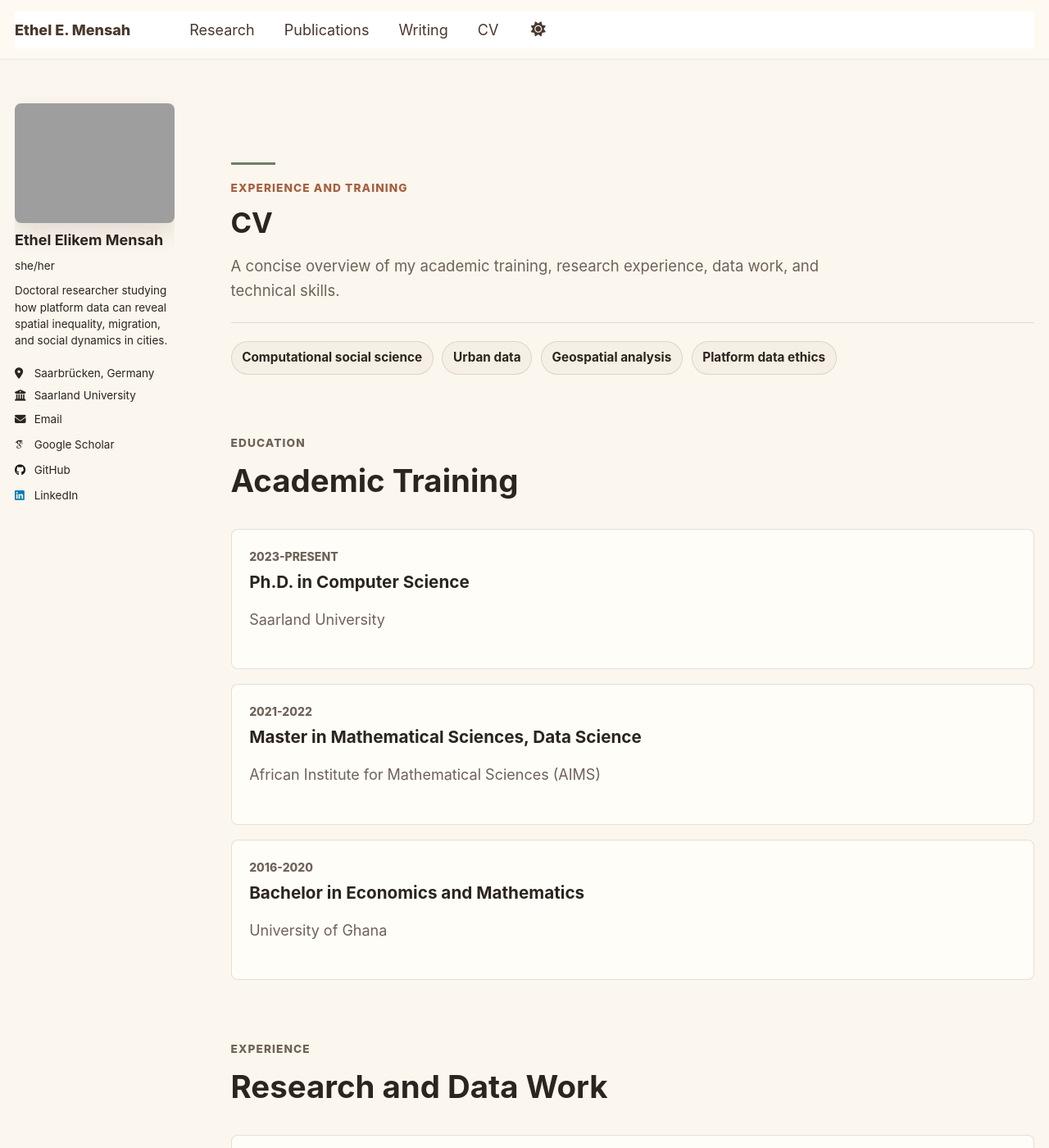
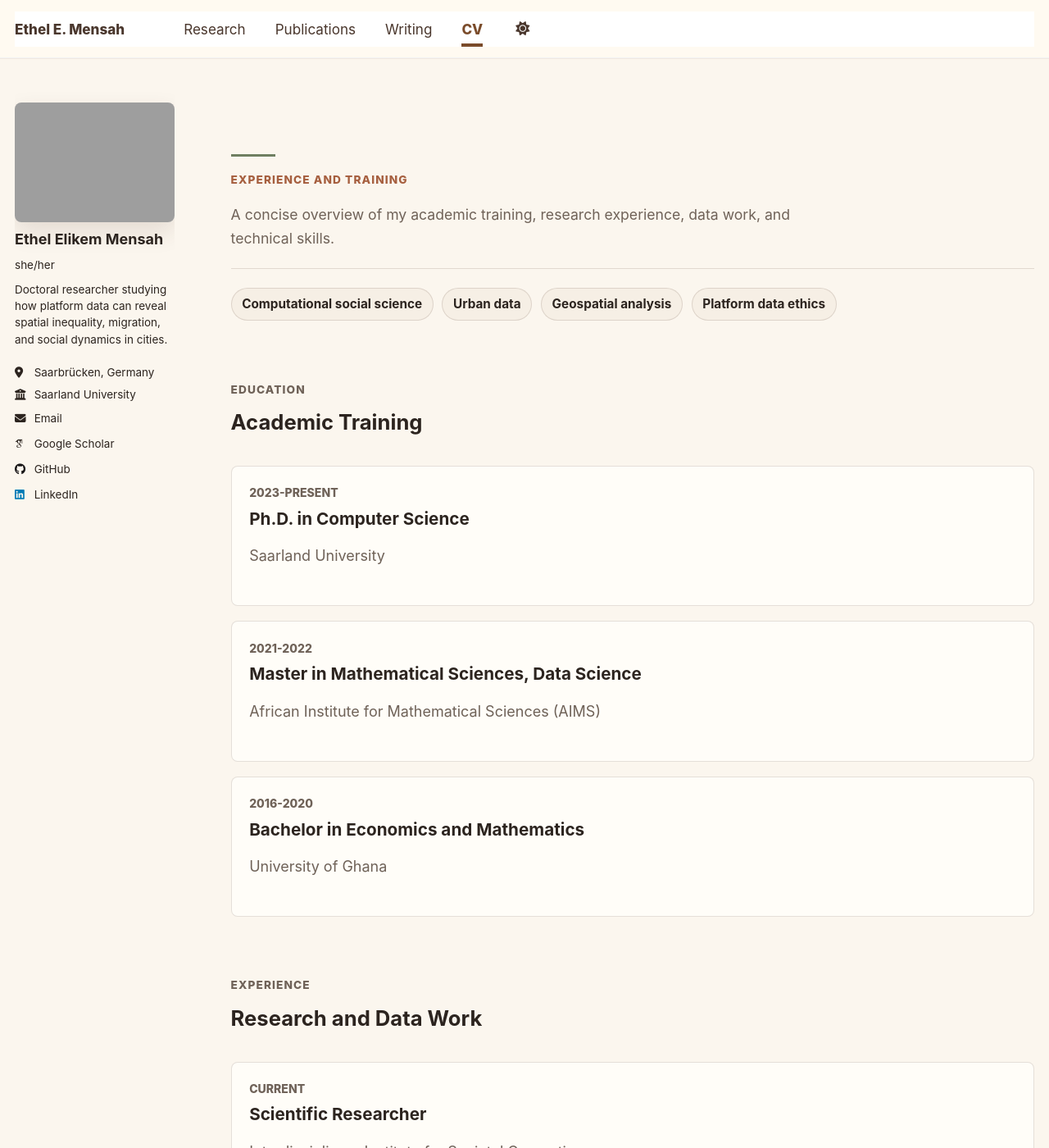
Before and after one commit to ethel-elikem/eeamensah.github.io, a Jekyll site: the page built from _pages/cv.md, in a window 1280 px wide and 1400 px high. Shown: the whole window at 82% size. Built offline with Jekyll 4.4.1, drawn with Linux system fonts in a browser that asks for light colours; some web fonts are replaced.

Commit message:
Highlight active nav and remove repeated page titles

```diff
--- a/_includes/masthead.html
+++ b/_includes/masthead.html
@@ -13,7 +13,15 @@
             {% else %}
               {% assign domain = base_path %}
             {% endif %}
-            <li class="masthead__menu-item"><a href="{{ domain }}{{ link.url }}">{{ link.title }}</a></li>
+            {% assign link_path = link.url | split: '#' | first %}
+            {% if link_path == '' %}
+              {% assign link_path = '/' %}
+            {% endif %}
+            {% assign active_class = '' %}
+            {% if page.url == link_path %}
+              {% assign active_class = ' masthead__menu-item--active' %}
+            {% endif %}
+            <li class="masthead__menu-item{{ active_class }}"><a href="{{ domain }}{{ link.url }}">{{ link.title }}</a></li>
           {% endfor %}
           <li id="theme-toggle" class="masthead__menu-item persist tail">
             <a><i id="theme-icon" class="fa-solid fa-sun" aria-hidden="true" title="toggle theme"></i></a>
--- a/_pages/cv.md
+++ b/_pages/cv.md
@@ -8,8 +8,8 @@ redirect_from:
 ---
 
 <section class="interior-hero interior-hero--gold">
+  <h1 class="screen-reader-text">CV</h1>
   <p class="eyebrow">Experience and training</p>
-  <h1>CV</h1>
   <p>A concise overview of my academic training, research experience, data work, and technical skills.</p>
 </section>
 
--- a/_pages/publications.html
+++ b/_pages/publications.html
@@ -6,8 +6,8 @@ author_profile: true
 ---
 
 <section class="interior-hero interior-hero--teal">
+  <h1 class="screen-reader-text">Publications</h1>
   <p class="eyebrow">Research output</p>
-  <h1>Publications</h1>
   <p>Peer-reviewed work on computational social science, platform data, and urban inequality.</p>
 </section>
 
--- a/_sass/layout/_custom.scss
+++ b/_sass/layout/_custom.scss
@@ -76,10 +76,22 @@ body {
 
 .greedy-nav a {
   color: var(--global-masthead-link-color);
+  font-size: 0.95rem;
 }
 
 .greedy-nav .visible-links a::before {
   background: var(--accent-teal);
+}
+
+.greedy-nav .masthead__menu-item--active a {
+  color: var(--accent-teal);
+  font-weight: 800;
+}
+
+.greedy-nav .masthead__menu-item--active a::before {
+  -webkit-transform: scaleX(1);
+  -ms-transform: scaleX(1);
+  transform: scaleX(1);
 }
 
 #main {
@@ -213,8 +225,8 @@ body {
   max-width: 14em;
   margin: 0;
   color: var(--ink);
-  font-size: clamp(1.45rem, 3vw, 2.2rem);
-  line-height: 1.1;
+  font-size: clamp(1.25rem, 2vw, 1.65rem);
+  line-height: 1.18;
   border: 0;
 }
 
@@ -296,7 +308,7 @@ body {
 
 .interior-hero {
   margin-bottom: 1.25rem;
-  padding: 1.5rem 0 1.25rem;
+  padding: 1rem 0 1.25rem;
   border-bottom: 1px solid var(--line);
 }
 
@@ -330,7 +342,7 @@ body {
   max-width: 42rem;
   margin-bottom: 0;
   color: var(--muted-ink);
-  font-size: 1.03rem;
+  font-size: 0.98rem;
   line-height: 1.65;
 }
 
```
Also changed, not shown: _pages/writing.md (+1 -1 lines).
